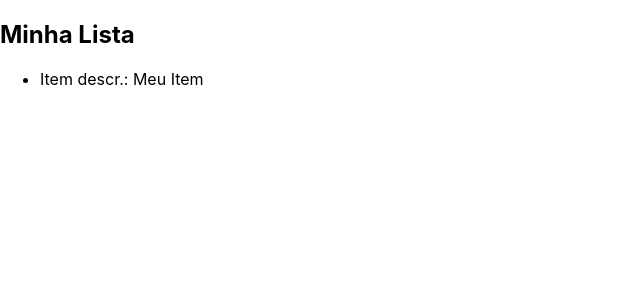
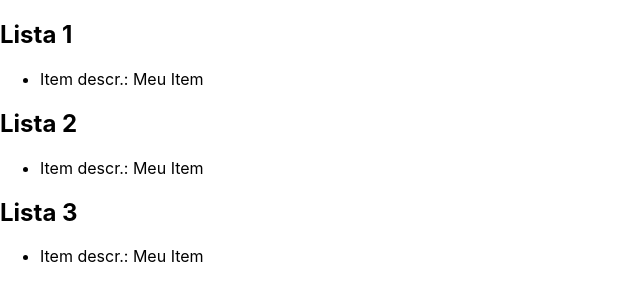
Before and after one commit to oliveiraprg/desenvolvimento-web-com-django-react-e-deploy, a React (Create React App) app in the folder projeto/frontend/: page / in a window 1280 px wide. Shown: the top 300 px of the page, without its empty margins (0-640 px from the left). Built offline with nearby package versions, Linux system fonts and the light colour scheme.

Commit message:
creating user components

```diff
--- a/projeto/frontend/src/ListComponent.js
+++ b/projeto/frontend/src/ListComponent.js
@@ -2,10 +2,10 @@ import React from 'react'
 import ItemComponent from './ItemComponent'
 
 
- export default function ListComponent(){
+ export default function ListComponent(props){
     return(
         <div>
-            <h2>Minha Lista</h2>
+            <h2>{props.listName}</h2>
             <ul>
                 <ItemComponent name={'Meu Item'}/>
             </ul>
--- /dev/null
+++ b/projeto/frontend/src/UsersList.js
@@ -0,0 +1,13 @@
+import React from "react";
+import ListComponent from "./ListComponent";
+
+
+export default function UsersLists(){
+    return (
+        <div>
+            <ListComponent listName={'Lista 1'}/>
+            <ListComponent listName={'Lista 2'}/>
+            <ListComponent listName={'Lista 3'}/>
+        </div>
+    )
+}
--- a/projeto/frontend/src/index.js
+++ b/projeto/frontend/src/index.js
@@ -2,13 +2,13 @@ import React from 'react';
 import ReactDOM from 'react-dom/client';
 import './index.css';
 import reportWebVitals from './reportWebVitals';
-import ListComponent from './ListComponent';
+import UsersLists from './UsersList';
 
 
 const root = ReactDOM.createRoot(document.getElementById('root'));
 root.render(
   <React.StrictMode>
-    <ListComponent />
+    <UsersLists />
   </React.StrictMode>
 );
 
```
